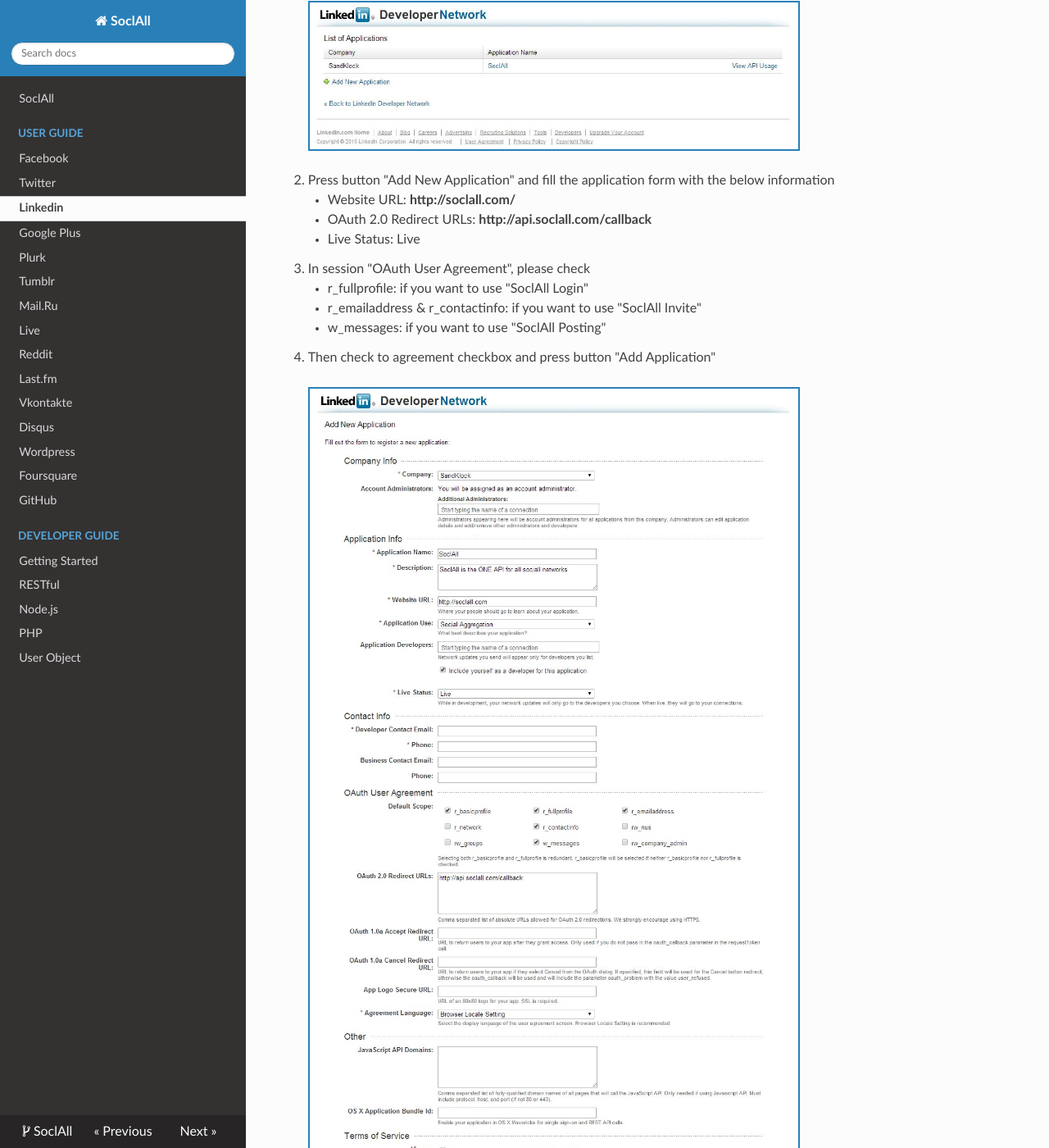
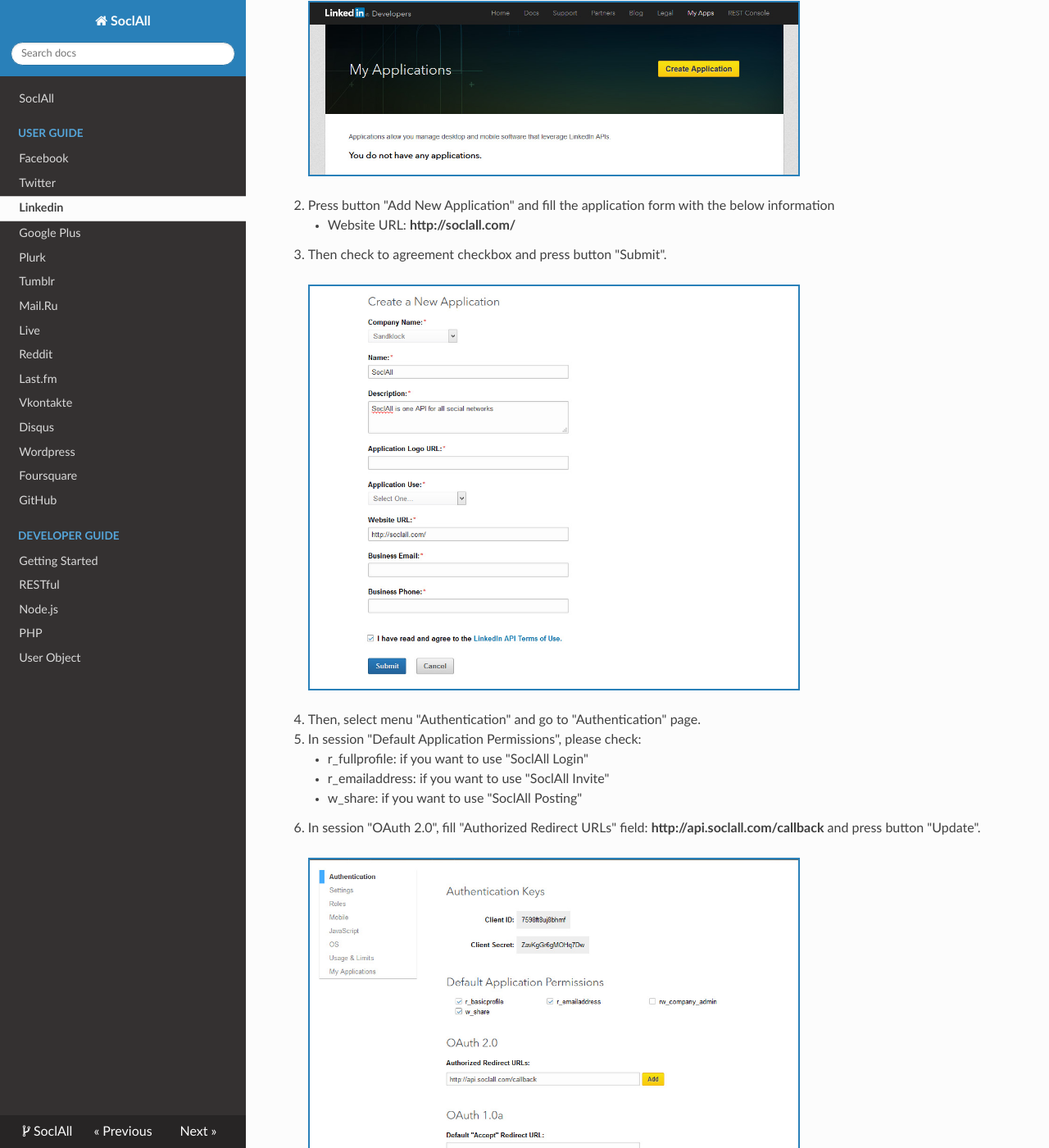
Before and after one commit to nhvu1988/socialall-docs, an MkDocs documentation site: the page built from docs/user-guide/linkedin.md, in a window 1280 px wide and 1400 px high, scrolled down 194 px. Shown: the whole window at 82% size. Built offline with MkDocs 1.6.1, drawn with Linux system fonts in a browser that asks for light colours; nearby versions of some CDN libraries; old or Windows-style settings are respelled for this version of MkDocs; some of the changed text lies outside the part shown.

Commit message:
Update linkedin setting docs

```diff
--- a/docs/user-guide/linkedin.md
+++ b/docs/user-guide/linkedin.md
@@ -6,17 +6,17 @@ __To register an application on LinkedIn, please follow the steps below:__
     <div class="soclall-br"></div>
 2. Press button "Add New Application" and fill the application form with the below information
     * Website URL: __http://soclall.com/__
-    * OAuth 2.0 Redirect URLs: __http://api.soclall.com/callback__
-    * Live Status: Live
-3. In session "OAuth User Agreement", please check
-    * r_fullprofile: if you want to use "SoclAll Login"
-    * r_emailaddress & r_contactinfo: if you want to use "SoclAll Invite"
-    * w_messages: if you want to use "SoclAll Posting"
-4. Then check to agreement checkbox and press button "Add Application"
+3. Then check to agreement checkbox and press button "Submit".
     <div class="soclall-br"></div>
     ![Linkedin : Create App Form](/img/linkedin-2-create-app-form.jpg)
     <div class="soclall-br"></div>
-5. After successfully registered the application, you can get the "API Key" and "Secret Key" to fill SoclAll LinkedIn Settings form.
+4. Then, select menu "Authentication" and go to "Authentication" page.
+5. In session "Default Application Permissions", please check:
+    * r_fullprofile: if you want to use "SoclAll Login"
+    * r_emailaddress: if you want to use "SoclAll Invite"
+    * w_share: if you want to use "SoclAll Posting"
+6. In session "OAuth 2.0", fill "Authorized Redirect URLs" field: __http://api.soclall.com/callback__ and press button "Update".
     <div class="soclall-br"></div>
-    ![Linkedin : Create Success Form](/img/linkedin-3-create-success-form.JPG)
+    ![Linkedin : Authentication Page](/img/linkedin-3-authentication-page.jpg)
     <div class="soclall-br"></div>
+7. In "Authentication" page, you can get the "Client ID" and "Client Secret" to fill SoclAll LinkedIn Settings form.
```
Also changed, not shown: docs/img/linkedin-1-list-app.JPG, docs/img/linkedin-2-create-app-form.jpg, docs/img/linkedin-3-authentication-page.jpg (added), docs/img/linkedin-3-create-success-form.JPG (deleted).
